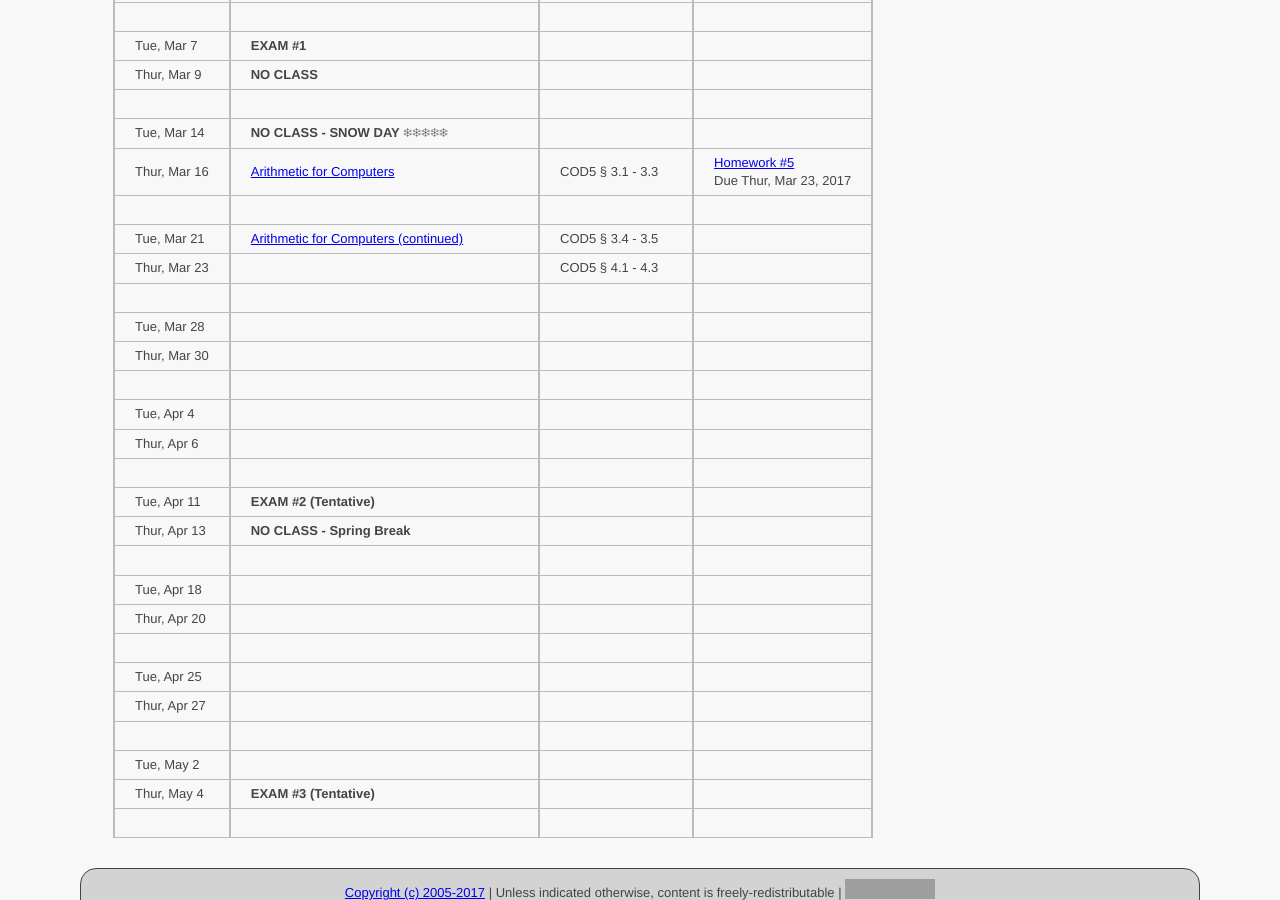
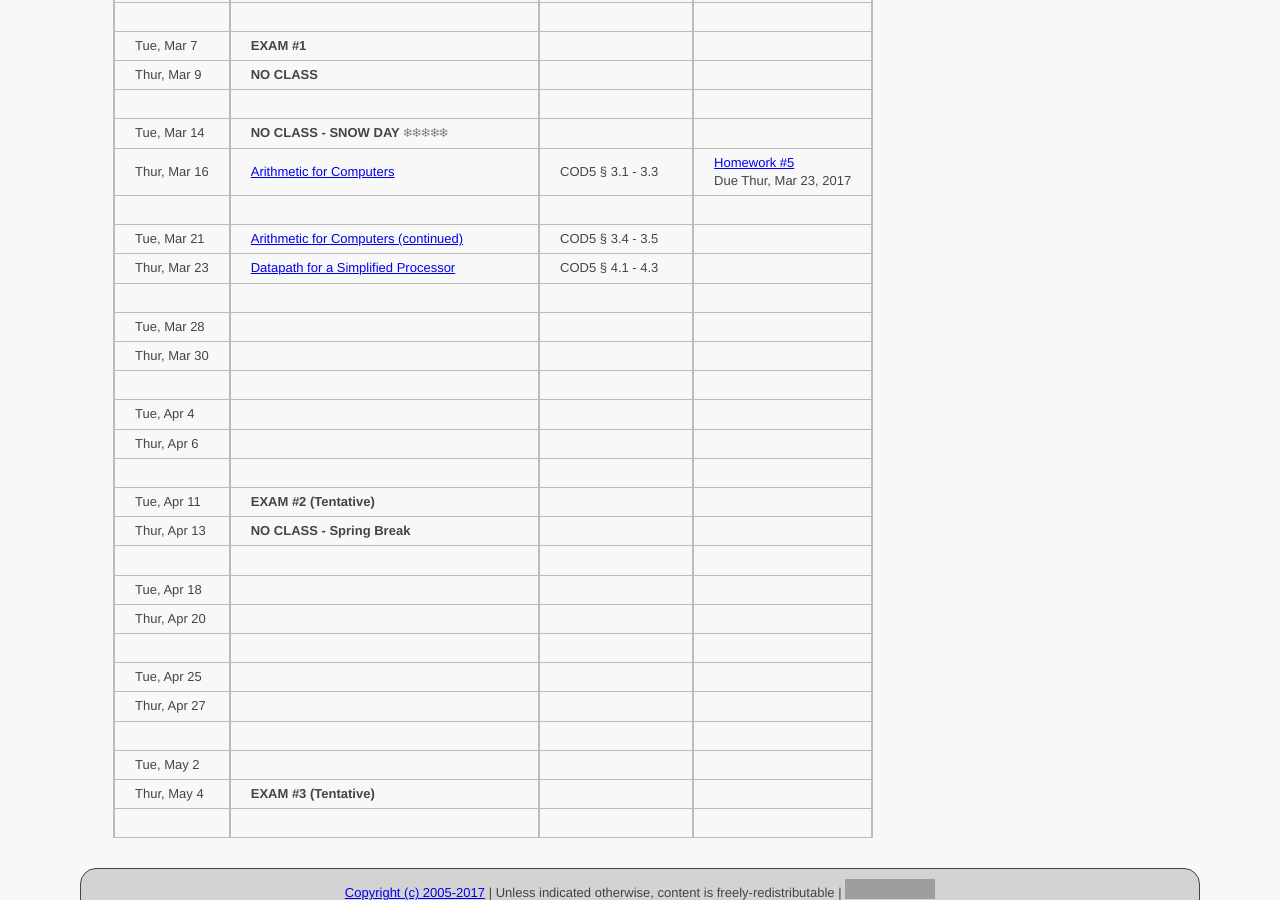
Before and after one commit to ycpcs/ece260-spring2017, a Jekyll site: the page built from schedule_lecture.md, in a window 1280 px wide and 900 px high, scrolled down 794 px. Built offline with Jekyll 4.4.1, drawn with Linux system fonts in a browser that asks for light colours; grey boxes are pictures that could not be loaded.

Commit message:
updated schedule

```diff
--- a/schedule_lecture.md
+++ b/schedule_lecture.md
@@ -38,7 +38,7 @@ Tue, Mar 14    |  **NO CLASS - SNOW DAY** ❄❄❄❄❄
 Thur, Mar 16   |  [Arithmetic for Computers](lectures/lecture11_Arithmetic_for_Computers.pdf)                                     |  COD5 § 3.1 - 3.3                                           |  [Homework #5](homework/Homework_Assignment_5.txt) <br> Due Thur, Mar 23, 2017  <!-- COD5 § 3.5 maybe do some float examples in 2018 if no snow day! -->
  | | |
 Tue, Mar 21    |  [Arithmetic for Computers (continued)](lectures/lecture11_Arithmetic_for_Computers.pdf)                         |  COD5 § 3.4 - 3.5                                           |
-Thur, Mar 23   |                                                                                                                  |  COD5 § 4.1 - 4.3                                           |
+Thur, Mar 23   |  [Datapath for a Simplified Processor](lectures/lecture12_Datapath_for_a_Simplified_Processor.pdf)               |  COD5 § 4.1 - 4.3                                           |
  | | |
 Tue, Mar 28    |                                                                                                                  |                                                             | <!-- COD5 § 4.3 - 4.5 -->
 Thur, Mar 30   |                                                                                                                  |                                                             | <!-- COD5 § 4.6 - 4.7 -->
```
